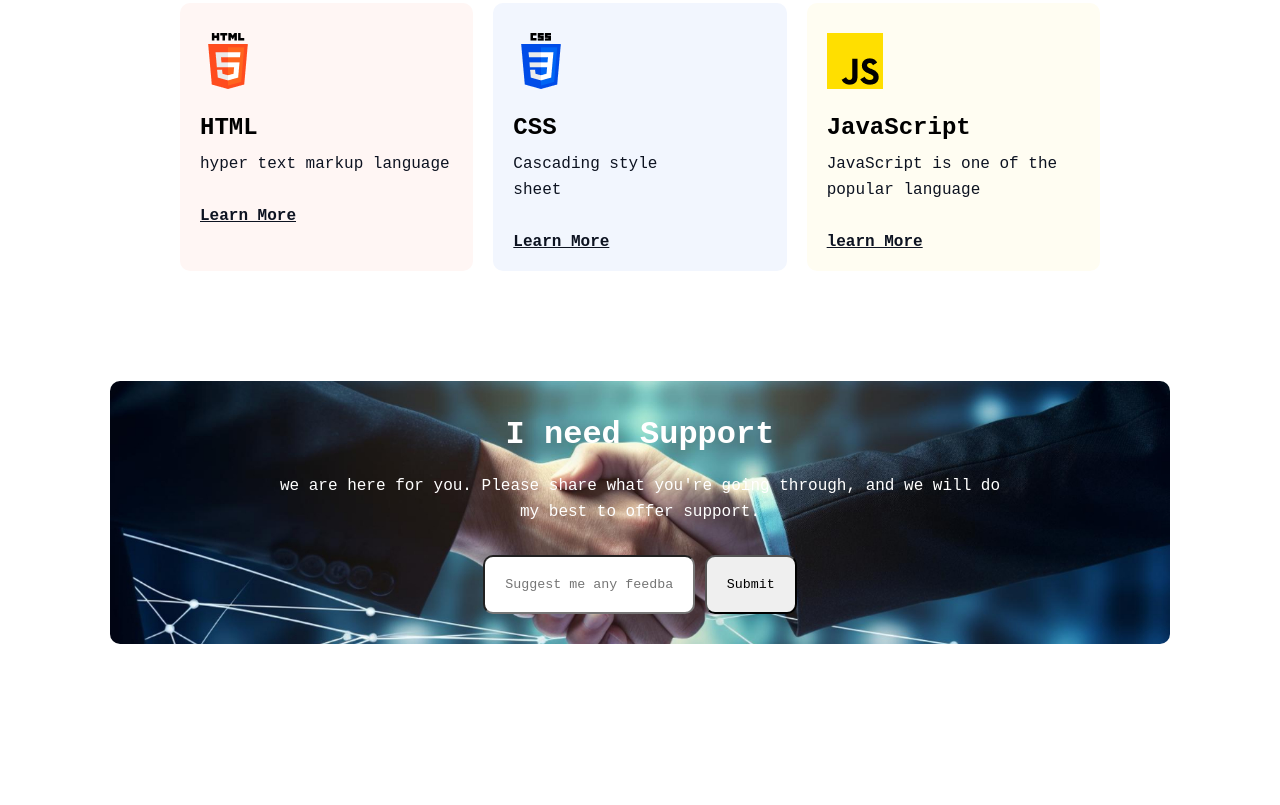
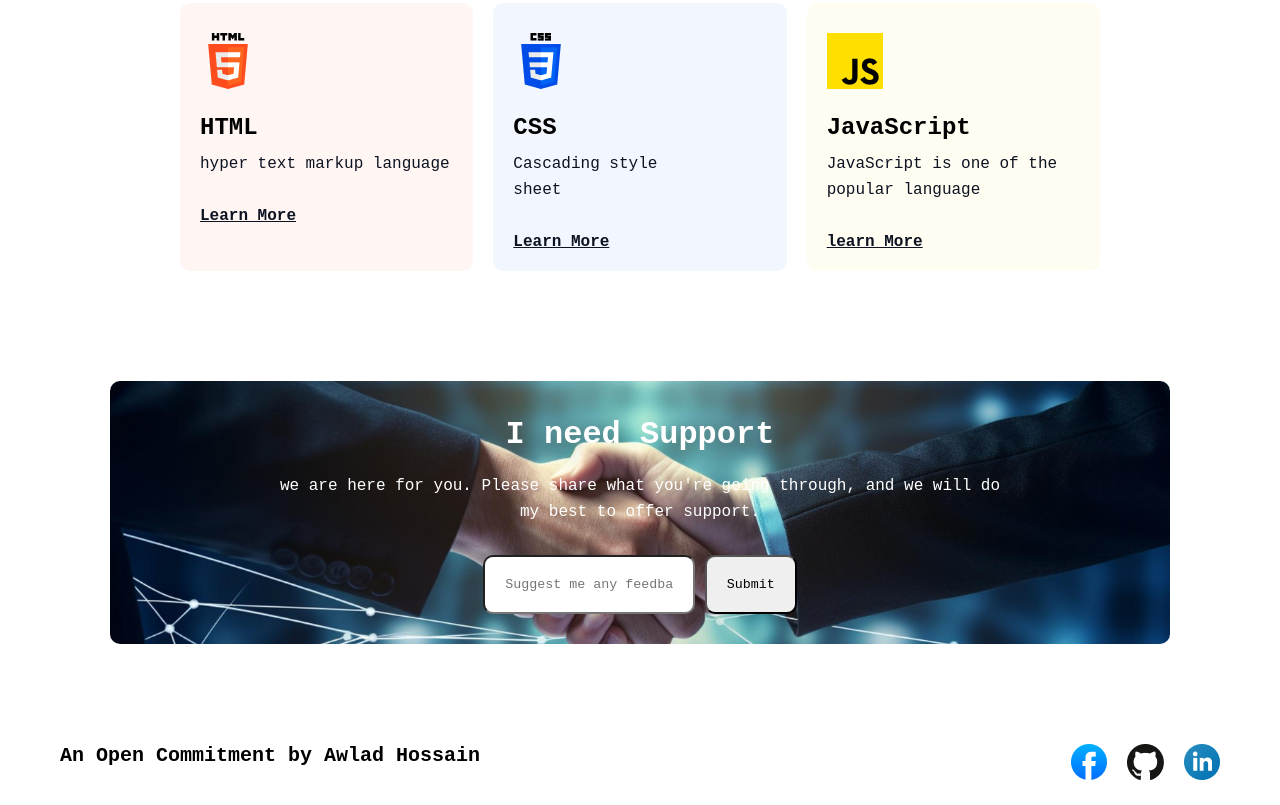
Before and after one commit to muhammod-mahfuj/Assignment-One, a plain HTML site: page index.html in a window 1280 px wide. Shown: the part 2959-3764 px from the top of the page. Before the commit the page ends 3683 px from the top, so only its background shows below. Drawn offline with Linux system fonts and the light colour scheme; a web font is replaced by a local one.

Commit message:
footer has been added

```diff
--- a/index.html
+++ b/index.html
@@ -101,7 +101,12 @@
     </section>
     </main>
     <footer id="footer">
-
+       <span>An Open Commitment by Awlad Hossain</span>
+       <div class="social-media">
+        <a href="https://www.facebook.com"><img src="./assets/facebook.png" alt="fb picture"></a>
+        <a href="https://www.github.com"><img src="./assets/github.png" alt="github picture"></a>
+        <a href="https://www.linkedin.com"><img src="./assets/linkedin-icon 1.png" alt="linkedin photo"></a>
+       </div>
     </footer>
 </body>
 </html>
--- a/styles/index.css
+++ b/styles/index.css
@@ -208,3 +208,19 @@ nav > h2 {
     padding: 20px;
     border-radius: 10px;
 }
+
+/* footer */
+#footer {
+    display: flex;
+    justify-content: space-between;
+    padding: 20px 60px;
+}
+#footer > span {
+    font-weight: bold;
+    font-size: 20px;
+}
+.social-media{
+    display: flex;
+    flex-direction: row;
+    gap: 20px;
+}
```
